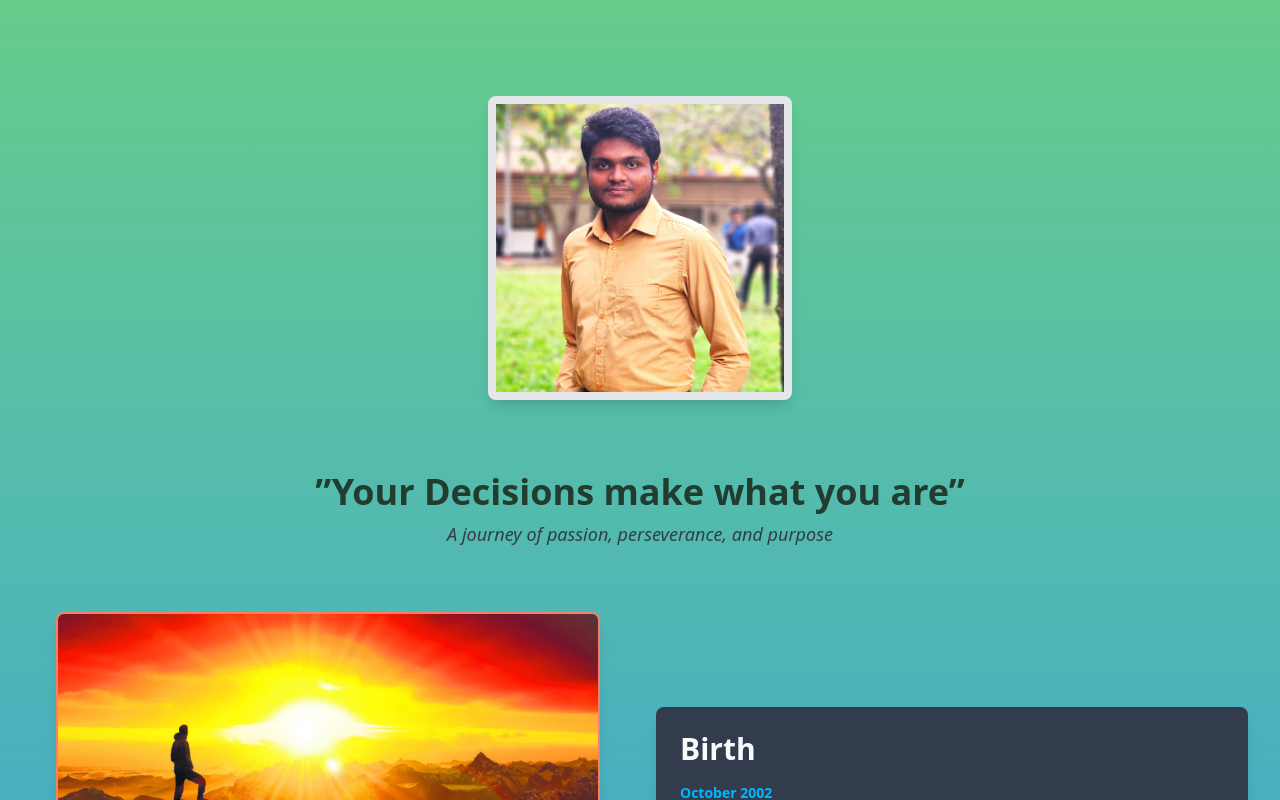
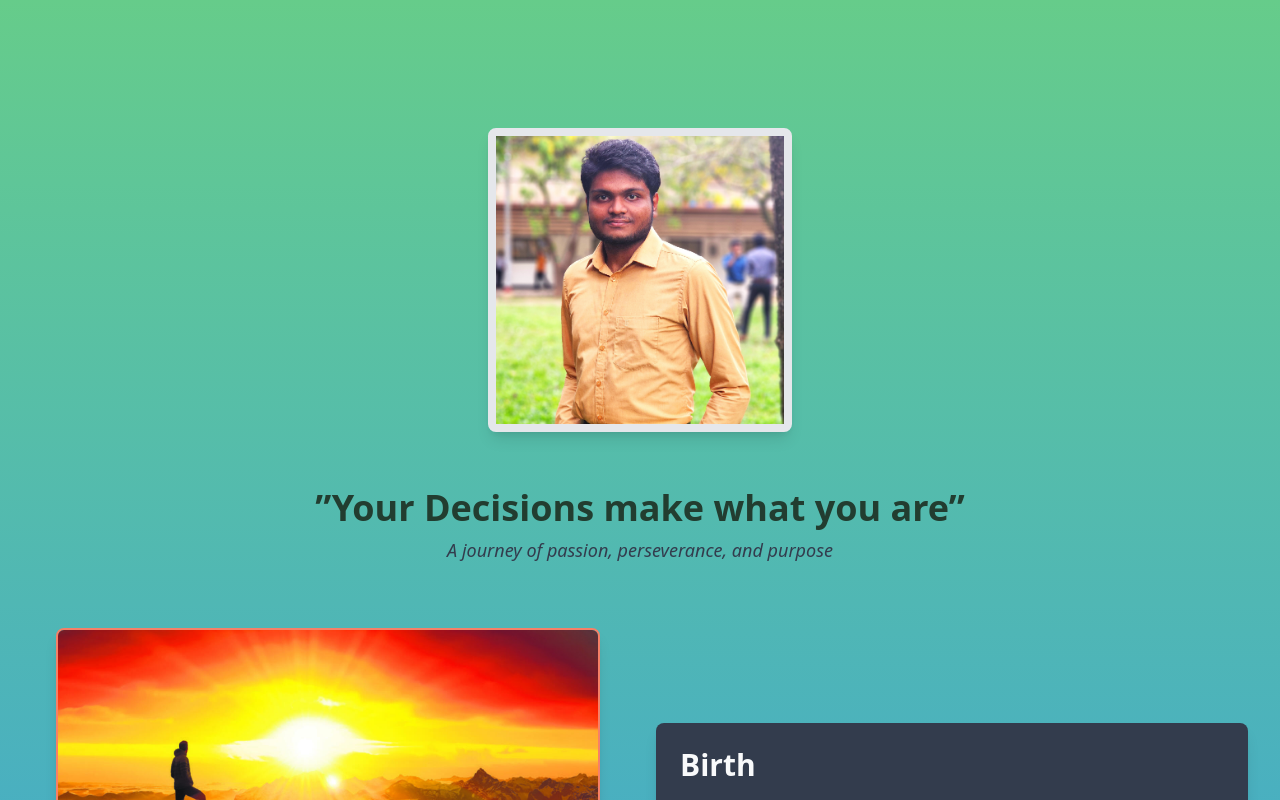
Before and after one commit to seniru-dilmith/Portfolio-Website, a Next.js app: page /story in a window 1280 px wide. Shown: the top 800 px of the page. Built offline with nearby package versions, Linux system fonts and the light colour scheme.

Commit message:
story image responsveness fixed

```diff
--- a/src/components/story/UpperImageSection.tsx
+++ b/src/components/story/UpperImageSection.tsx
@@ -4,7 +4,7 @@ import Image from "next/image";
 const UpperImageSection: React.FC = () => (
   <>
     <motion.div
-      className="flex flex-col items-center w-full sm:w-1/2 md:w-1/3 lg:w-1/4 pb-4 mx-auto"
+      className="flex flex-col items-center pt-8 mx-auto sm:pt-8"
       whileHover={{
         scale: 1.05,
         transition: { duration: 0.4 },
@@ -12,7 +12,7 @@ const UpperImageSection: React.FC = () => (
     >
       {/* Image Container */}
       <motion.div
-        className="relative w-full aspect-square sm:aspect-video lg:aspect-[1/1]"
+        className="relative w-2/3 md:w-1/3 lg:w-1/4 sm:w-2/3 aspect-square"
         initial={{
           opacity: 0,
           scale: 0.8,
```
